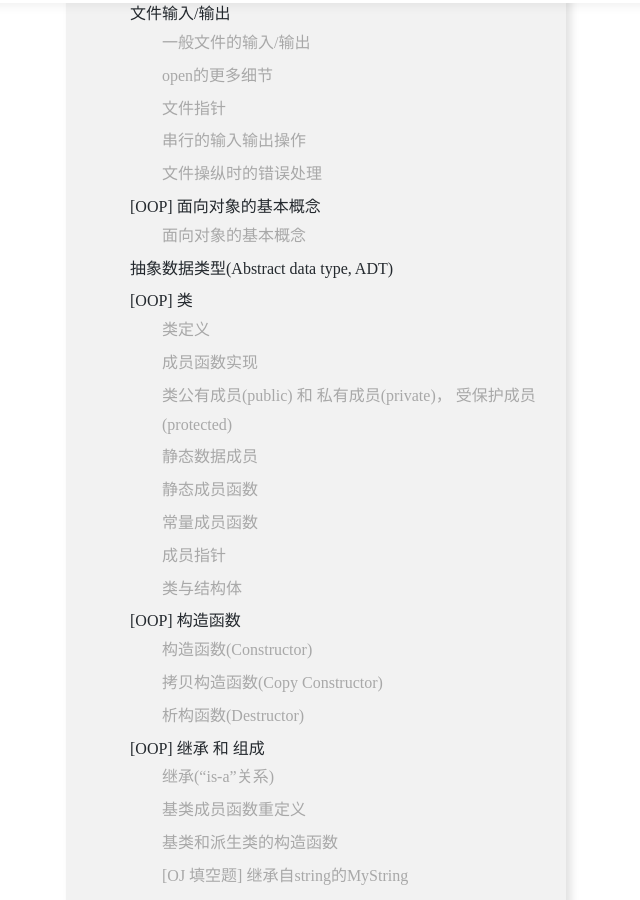
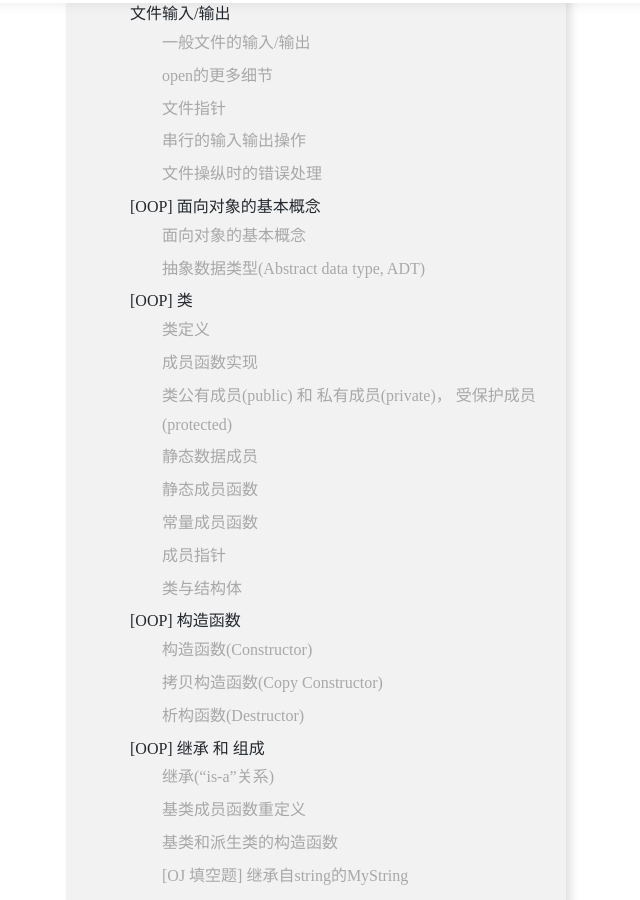
Before and after one commit to houzaj/houzaj.github.io, a Jekyll site: the page built from _posts/2018-1-8-cpp_summary.md, in a window 1280 px wide and 900 px high, scrolled down 1742 px. Shown: the whole window, without its empty margins (214-854 px from the left). Built offline with Jekyll 4.4.1, drawn with Linux system fonts in a browser that asks for light colours; nearby versions of some CDN libraries; comment, search, counter and statistics services are not loaded.

Commit message:
modify artice

```diff
--- a/_posts/2018-1-8-cpp_summary.md
+++ b/_posts/2018-1-8-cpp_summary.md
@@ -602,7 +602,7 @@ cin.read, cout.write用于二进制形式输入输出，存储速度快
 
 <br>
 
-### **抽象数据类型(Abstract data type, ADT)**
+#### **抽象数据类型(Abstract data type, ADT)**
 只确定逻辑特性而没有实现细节的数据类型，有3个相关属性：
   1. `类型名称(Data Type Name)`
   2. `域(Domain)`： 即属于ADT的一系列值
```
